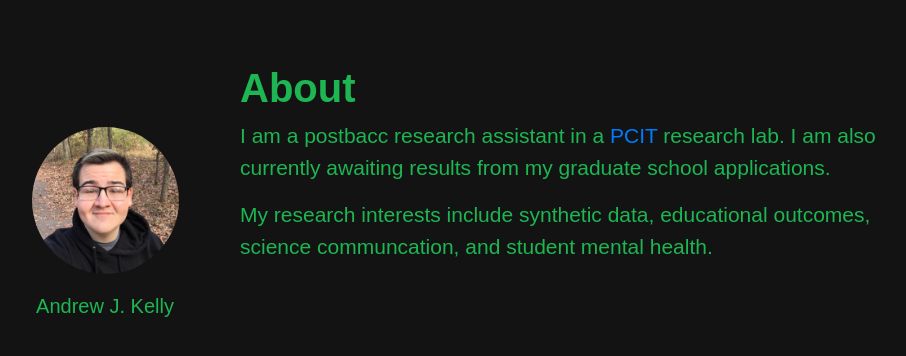
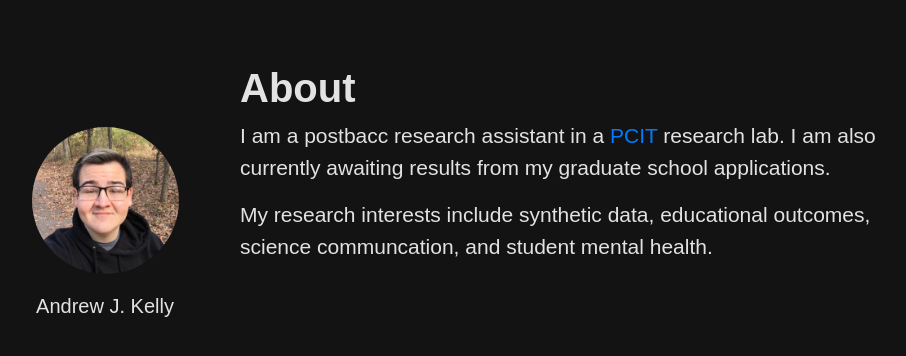
Before and after one commit to AndJKel/andjkel.github.io, a Jekyll site: the page built from index.html, in a window 1280 px wide. Shown: the top 356 px of the page, without its empty margins (175-1081 px from the left). Built offline with Jekyll 4.4.1, drawn with Linux system fonts in a browser that asks for light colours; nearby versions of some CDN libraries.

Commit message:
Update main.css

```diff
--- a/static/css/main.css
+++ b/static/css/main.css
@@ -7,8 +7,8 @@ body {
   background-color: rgb(19, 19, 19);
   font-family: 'Source Sans Pro', sans-serif;
   font-size: 21px;
-  color: rgb(29, 182, 82)
-  /* The html and body elements cannot have any padding or margin. */
+  color: rgb(226, 226, 226)
+    /* The html and body elements cannot have any padding or margin. */
 }
 @media (min-width: 768px) {
   html {
```
